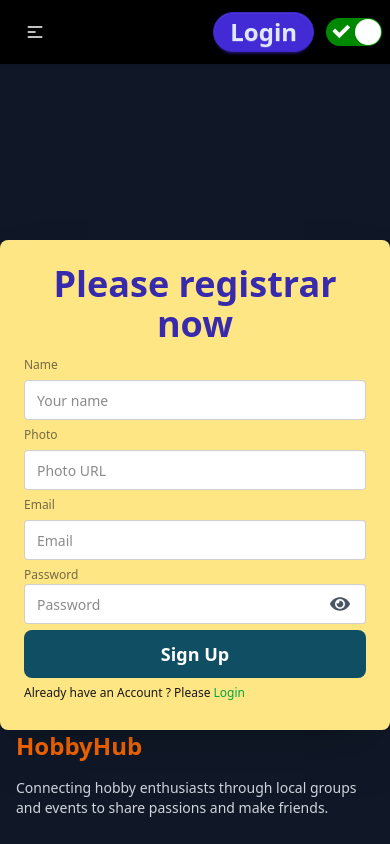
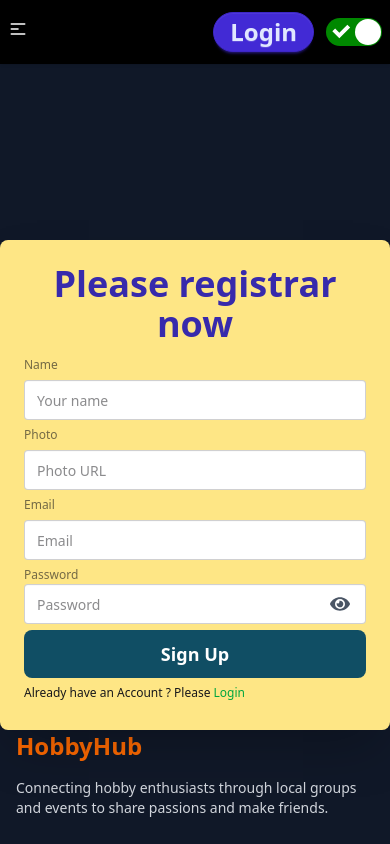
Before and after one commit to newaz2580/hobby-clients, a React (Vite) app: page /signup in a window 390 px wide. Shown: the top 844 px of the page. Built offline with nearby package versions, Linux system fonts and the light colour scheme; no server answers.

Commit message:
added some code

```diff
--- a/src/Components/Header/Header.jsx
+++ b/src/Components/Header/Header.jsx
@@ -27,7 +27,7 @@ const Header = () => {
         <div className="dropdown">
           <button
             tabIndex={0}
-            className="btn btn-ghost lg:hidden"
+            className=" btn-ghost lg:hidden"
             aria-label="Open menu"
           >
             <svg
```
